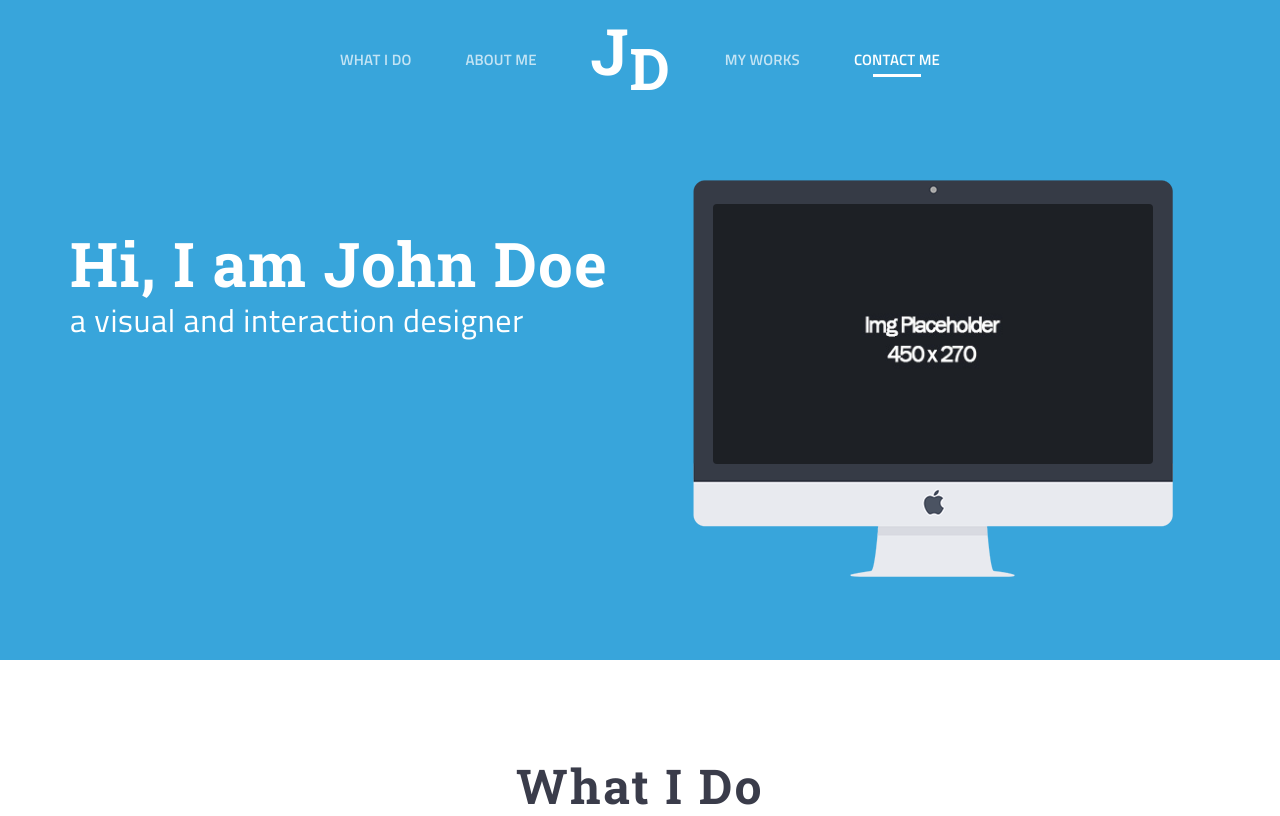
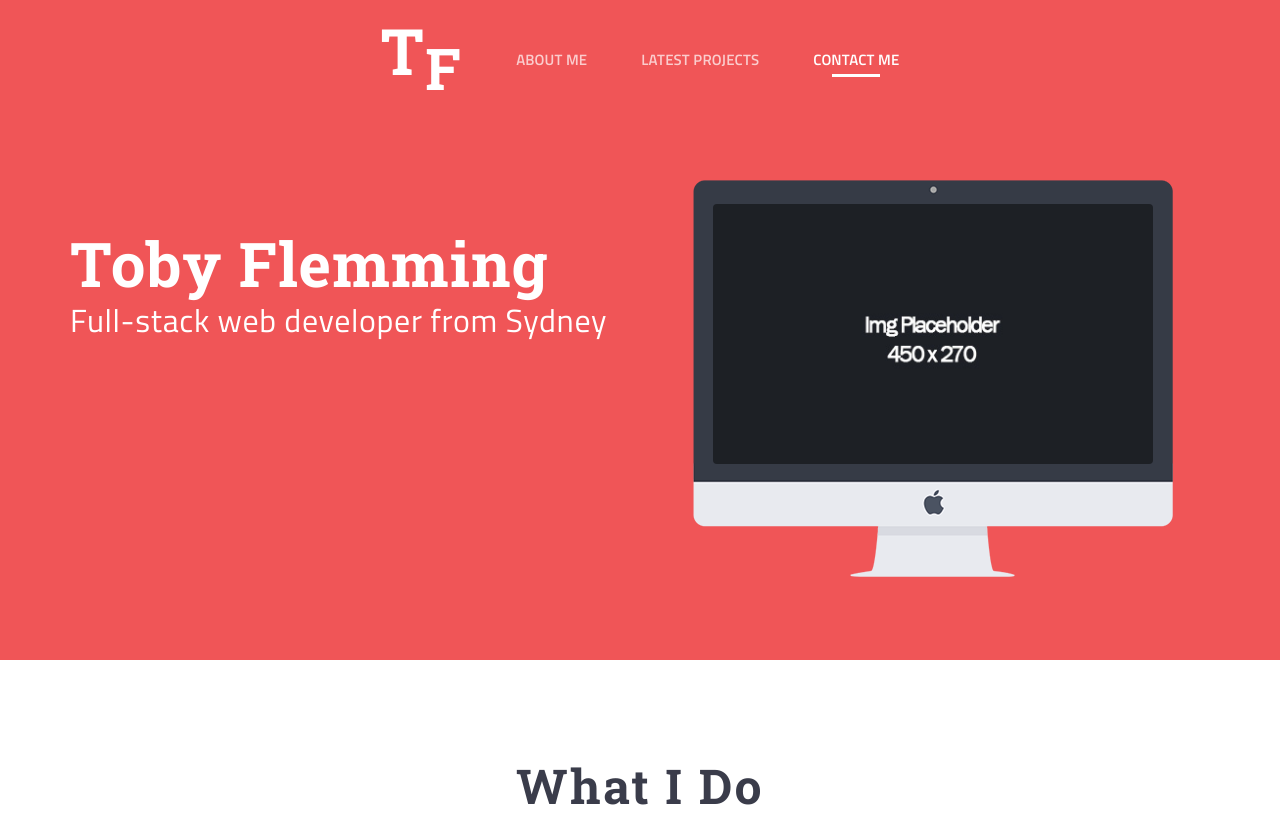
Before and after one commit to tobyf93/tobyf93.github.io, a plain HTML site: page index.html in a window 1280 px wide. Shown: the top 816 px of the page. Drawn offline with nearby package versions, Linux system fonts and the light colour scheme.

Commit message:
Change colour scheme and nav links

```diff
--- a/index.html
+++ b/index.html
@@ -6,7 +6,7 @@
 		Title and Meta Tags
 		=============================================== -->
 		<meta charset="utf-8">
-		<title>Me Flat | Flat Personal Portfolio</title>
+		<title>TOBY FLEMMING</title>
 		<meta name="viewport" content="width=device-width, initial-scale=1, maximum-scale=1">
 		<meta http-equiv="X-UA-Compatible" content="IE=edge">
 
@@ -24,7 +24,7 @@
 		<link rel="stylesheet" href="stylesheets/bootstrap.min.css">
 		<link rel="stylesheet" href="stylesheets/font-awesome.css">
 		<link rel="stylesheet" href="stylesheets/flexslider.css">
-		<link rel="stylesheet" href="stylesheets/meflat-blue.css">
+		<link rel="stylesheet" href="stylesheets/meflat-red.css">
 
 
 		<!-- ==============================================
@@ -66,19 +66,16 @@
 
 				<div id="site-nav" class="navbar-collapse collapse">
 					<ul class="nav navbar-nav">
-						<li>
-							<a href="#services" class="scrollto">What I Do</a>
+						<li id="logo">
+							<a href="#home" class="scrollto">
+								<h1>T<span>F</span></h1>
+							</a>
 						</li>
 						<li>
 							<a href="#about" class="scrollto">About Me</a>
 						</li>
-						<li id="logo">
-							<a href="#home" class="scrollto">
-								<h1>J<span>D</span></h1>
-							</a>
-						</li>
 						<li>
-							<a href="#portfolio" class="scrollto">My Works</a>
+							<a href="#portfolio" class="scrollto">Latest Projects</a>
 						</li>
 						<li>
 							<a href="#contact" class="scrollto">Contact Me</a>
@@ -101,8 +98,8 @@
 
 					<div class="col-sm-6 text-col">
 
-						<h1>Hi, I am John Doe</h1>
-						<p>a visual and interaction designer</p>
+						<h1>Toby Flemming</h1>
+						<p>Full-stack web developer from Sydney</p>
 
 					</div>
 
```
